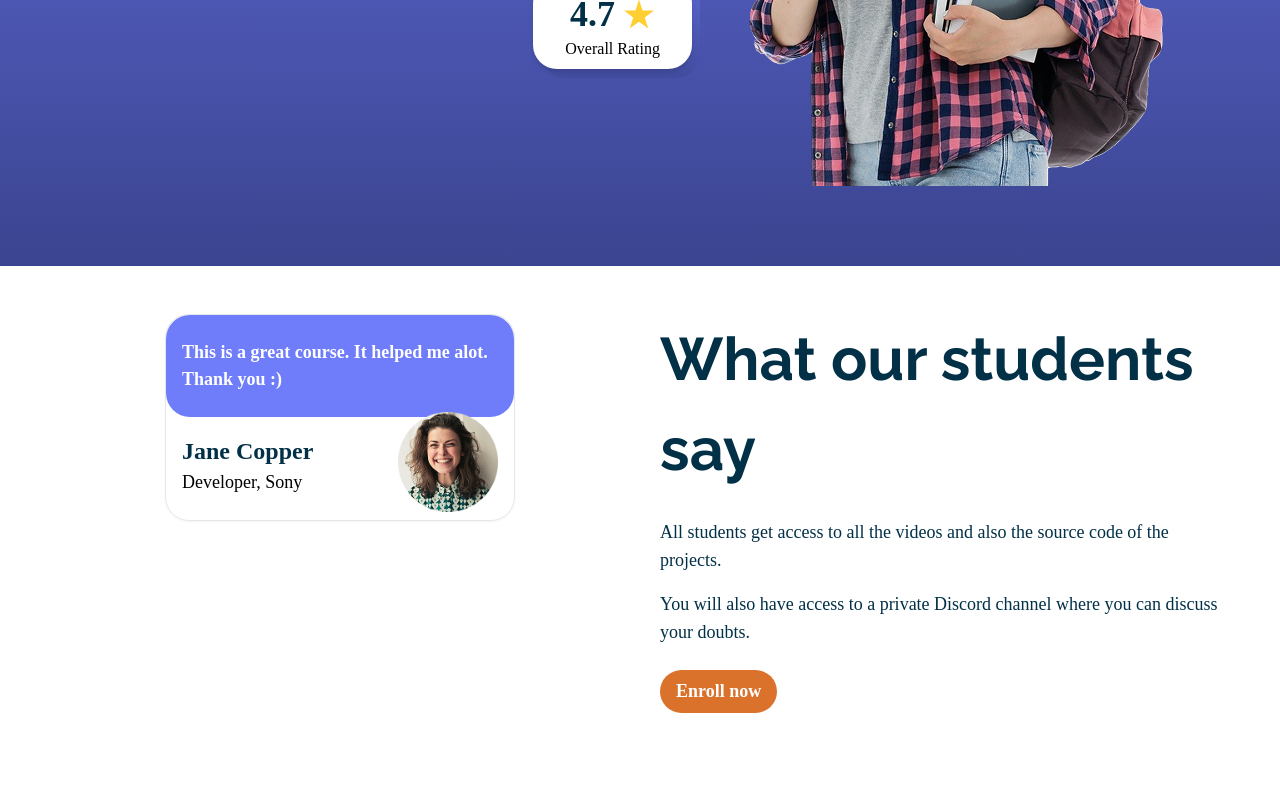
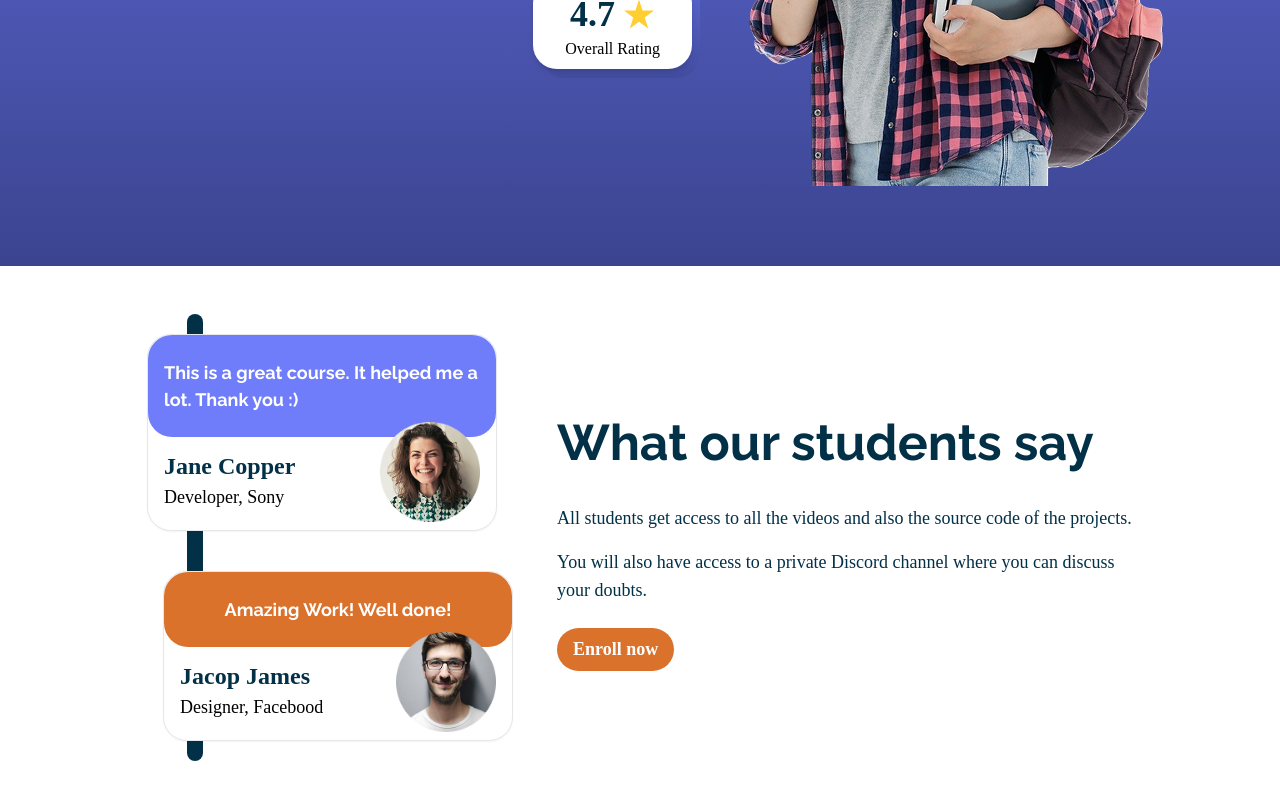
Before and after one commit to addis-ale/gd-landing-page, a Next.js app: page / in a window 1280 px wide. Shown: the part 536-1336 px from the top of the page. Before the commit the page ends 1297 px from the top, so only its background shows below. Built offline with nearby package versions, Linux system fonts and the light colour scheme.

Commit message:
testimonial for desktop completed

```diff
--- a/src/app/components/Button.tsx
+++ b/src/app/components/Button.tsx
@@ -13,7 +13,7 @@ const Button = ({ background = "orangeRed", label, iconSrc }: buttonProps) => {
   return (
     <button
       className={`flex items-center justify-center px-4 py-2 ${
-        bgColors[background] || "bg-red-500"
+        bgColors[background] || "bg-orangeRed"
       } rounded-[24px] text-[16px] sm:text-[18px] font-bold text-white gap-2`}
     >
       {iconSrc && (
--- a/src/app/components/Testimonial.tsx
+++ b/src/app/components/Testimonial.tsx
@@ -1,15 +1,33 @@
 import Image from "next/image";
+
+const bgColors: Record<string, string> = {
+  vibrantBlue: "bg-vibrantBlue", // Assuming vibrantBlue is defined in your Tailwind config
+  orangeRed: "bg-orangeRed", // Assuming orangeRed is defined in your Tailwind config
+};
+
 interface TestimonialProps {
   header: string;
   avatarSrc: string;
   name: string;
   job: string;
+  background?: keyof typeof bgColors;
 }
-const Testimonial = ({ header, avatarSrc, name, job }: TestimonialProps) => {
+
+const Testimonial = ({
+  header,
+  avatarSrc,
+  name,
+  job,
+  background = "vibrantBlue",
+}: TestimonialProps) => {
   return (
-    <div className=" border shadow-sm rounded-[24px] h-fit pb-2 w-[350px]">
-      <div className="flex justify-center items-center bg-vibrantBlue px-[16px] py-[24px] rounded-[24px]">
-        <h2 className="releway font-black text-[18px] text-white">{header}</h2>
+    <div className="border shadow-sm rounded-[24px] h-fit pb-2 w-full customemd:w-[350px] bg-white z-10">
+      <div
+        className={`flex justify-center items-center ${
+          bgColors[background] || "bg-vibrantBlue" // Default to vibrantBlue
+        } px-[16px] py-[24px] rounded-[24px]`}
+      >
+        <h2 className="raleway font-black text-[18px] text-white">{header}</h2>
       </div>
       <div className="flex justify-between px-[16px]">
         <div className="flex flex-col justify-center ">
@@ -17,7 +35,7 @@ const Testimonial = ({ header, avatarSrc, name, job }: TestimonialProps) => {
           <p className="text-[18px] font-regular">{job}</p>
         </div>
         {avatarSrc && (
-          <div className="w-[100px] h-[100px] relative pb-[24px] mt-[-5px]">
+          <div className="w-[100px] h-[100px] relative pb-[24px] mt-[-15px]">
             <Image src={`${avatarSrc}`} fill alt="avatar" />
           </div>
         )}
--- a/src/app/page.tsx
+++ b/src/app/page.tsx
@@ -48,20 +48,36 @@ export default function Home() {
           </div>
         </Container>
       </div>
-      <div className="bg-white grid grid-cols-1 md:grid-cols-2 gap-10 px-6 sm:px-12 md:px-[60px] py-12">
+
+      {/* Testimonial Section */}
+      <div className="bg-white flex flex-cols cusomemd:flex-row gap-11 px-6 sm:px-12 md:px-[60px] py-12 justify-center items-center">
         {/* Left Side: Testimonial Component */}
-        <div className="flex justify-center">
-          <Testimonial
-            avatarSrc="/Ellipse1.png"
-            header="This is a great course. It helped me alot. Thank you :)"
-            job="Developer, Sony"
-            name="Jane Copper"
-          />
+        <div className="relative">
+          {/* The bar behind the testimonials */}
+          <div className="bg-darkGray h-full rounded-full absolute left-10 w-4 z-0"></div>
+          {/* Testimonial Content */}
+          <div className="flex gap-10 flex-col py-5 z-50">
+            <Testimonial
+              avatarSrc="/Ellipse1.png"
+              header="This is a great course. It helped me a lot. Thank you :)"
+              job="Developer, Sony"
+              name="Jane Copper"
+            />
+            <div className="z-10 customemd:pl-4">
+              <Testimonial
+                avatarSrc="/Ellipse2.png"
+                header="Amazing Work! Well done!"
+                job="Designer, Facebood"
+                name="Jacop James"
+                background="orangeRed"
+              />
+            </div>
+          </div>
         </div>
 
         {/* Right Side: Text & Button */}
-        <div className="flex flex-col gap-6">
-          <p className="raleway text-[40px] sm:text-[50px] md:text-[60px] text-darkGray font-black">
+        <div className="flex flex-col gap-6 max-w-xl">
+          <p className="raleway text-[40px] sm:text-[50px] md:text-[50px] text-darkGray font-black">
             What our students say
           </p>
           <div className="flex flex-col gap-4 text-darkGray text-lg">
```
